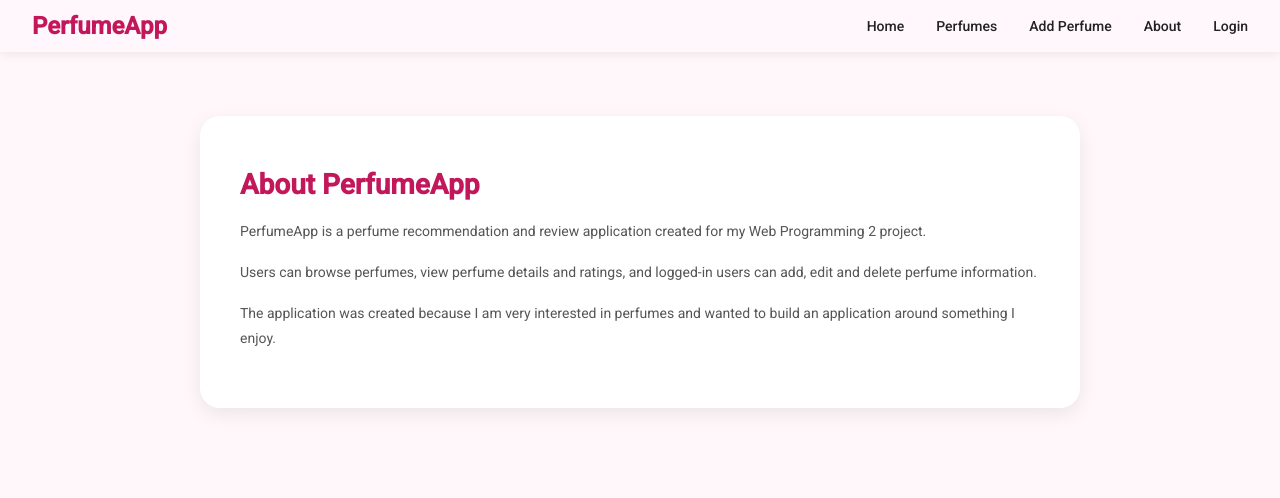
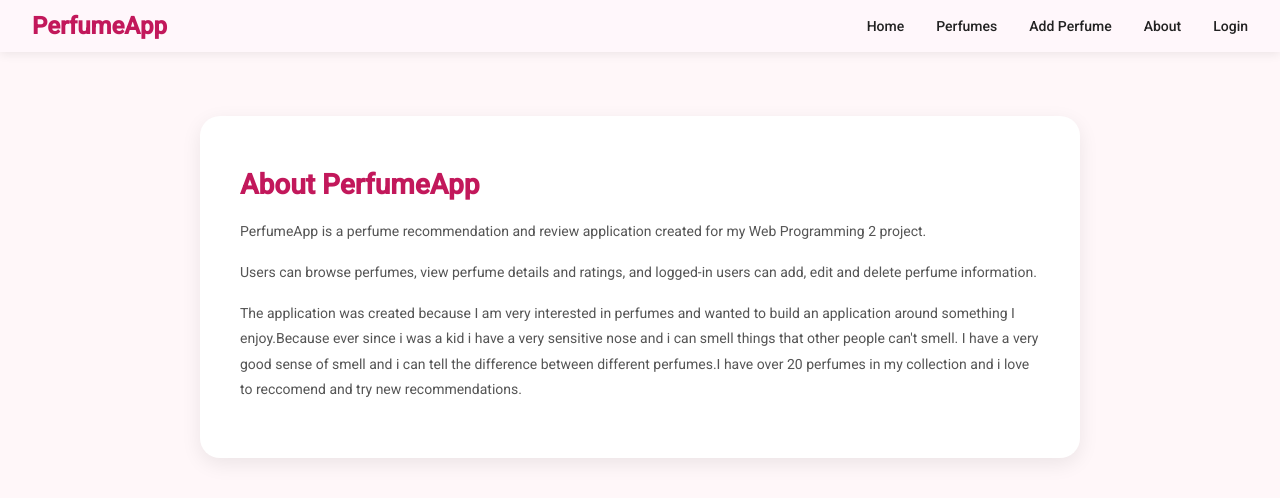
Before and after one commit to s00265100/perfume-app, an Angular app: page /about in a window 1280 px wide. Shown: the top 498 px of the page. Built offline with nearby package versions, Linux system fonts and the light colour scheme.

Commit message:
final push

```diff
--- a/src/app/features/about/pages/about/about.html
+++ b/src/app/features/about/pages/about/about.html
@@ -15,7 +15,9 @@
   <p>
     The application was created because I am very interested in
     perfumes and wanted to build an application around something
-    I enjoy.
+    I enjoy.Because ever since i was a kid i have a very sensitive nose and i can smell things that other people can't smell.
+     I have a very good sense of smell and
+    i can tell the difference between different perfumes.I have over 20 perfumes in my collection and i love to reccomend and try new recommendations.
   </p>
 
 </div>
```
